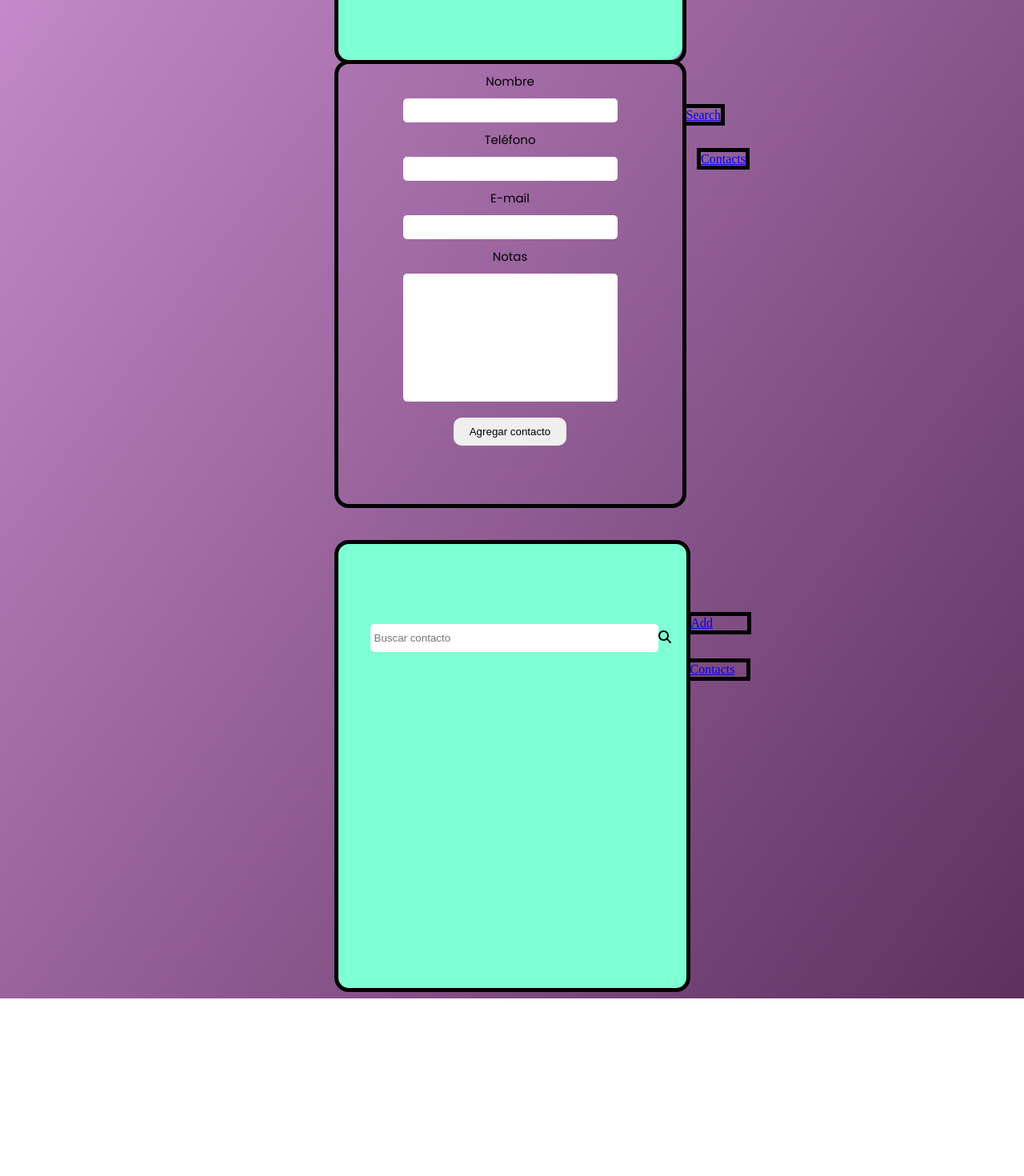
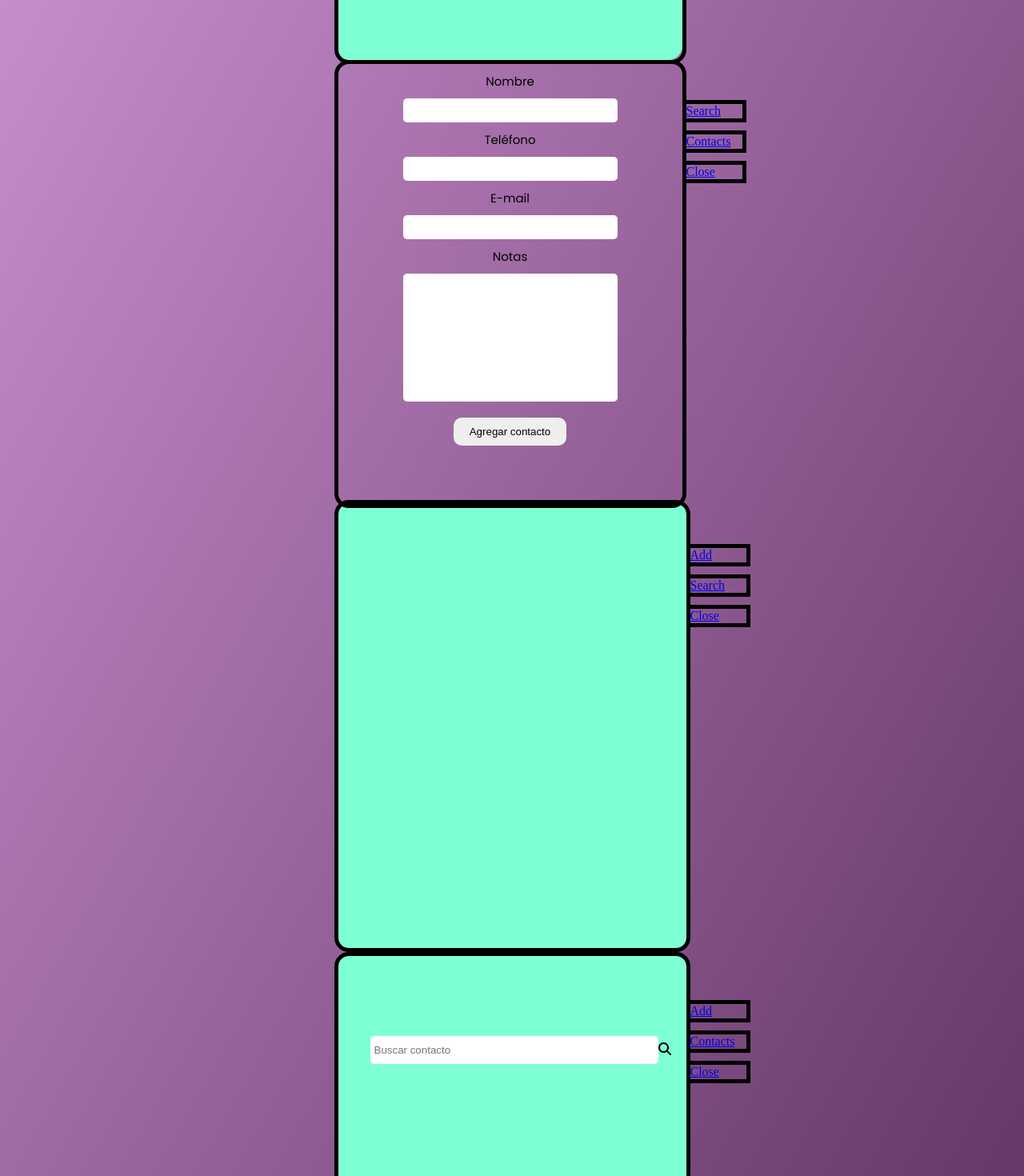
Before and after one commit to ana-mul/Directorio, a React (Vite) app in the folder DirectorioContactos/: page / in a window 1280 px wide. Shown: the part 500-1970 px from the top of the page at 80% size. Before the commit the page ends 1748 px from the top, so only its background shows below. Built offline with nearby package versions, Linux system fonts and the light colour scheme.

Commit message:
actualizacionfluidez

```diff
--- a/DirectorioContactos/src/components/add-contact/add.css
+++ b/DirectorioContactos/src/components/add-contact/add.css
@@ -50,18 +50,16 @@ button {
   border: none;
   border-radius: 10px;
 }
+.div-span-add{
+  display: flex;
+  flex-direction: column;
+  gap:10px;
+  position: relative;
+  bottom:510px;
+  left: 435px;
+}
 
 span{
-    position: relative;
     border: 5px solid black;
     width: 70px;
 }
-.search-span-add {
-  bottom: 500px;
-  left: 435px;
-}
-
-.contact-span-add {
-  bottom: 445px;
-  left: 400px;
-}
--- a/DirectorioContactos/src/components/add-contact/add.jsx
+++ b/DirectorioContactos/src/components/add-contact/add.jsx
@@ -5,7 +5,7 @@ const Add = (props) => {
   // Este componente contendrá un formulario para agregar nuevos contactos.
   // Deberá manejar los eventos de entrada del formulario y enviar la información del nuevo contacto al componente App para ser agregado a la lista de contactos.
 
-  const { name, phone, email, notes, add, inputNa, inputP, inputE, inputNo, showForm, toggleSection } = props;
+  const { name, phone, email, notes, add, inputNa, inputP, inputE, inputNo } = props;
 
   return (
     <>
@@ -13,7 +13,6 @@ const Add = (props) => {
 Este componente se encargaría de contener el formulario para agregar nuevos contactos.
 Debería tener los campos de entrada (inputs) necesarios para ingresar la información del contacto, como nombre, número de teléfono, dirección, etc. */}
       <div>
-        {/* {showForm && ( */}
       <section className="section-add">
         <div>
           <form className="form" action="">
@@ -28,6 +27,7 @@ Debería tener los campos de entrada (inputs) necesarios para ingresar la inform
             <button onClick={(e) => { e.preventDefault(); add(); }}>Agregar contacto</button>
           </form>
         </div>
+        <div className="div-span-add">
         <span className="search-span-add">
             <a href="#" className="search-a">
               Search
@@ -38,6 +38,13 @@ Debería tener los campos de entrada (inputs) necesarios para ingresar la inform
               Contacts
             </a>
           </span>
+          <span className="close-span-add">
+            <a href="#" target="_blank" className="close-a">
+              Close
+            </a>
+          </span>
+        </div>
+
       </section>
       {/* )} */}
       </div>
--- a/DirectorioContactos/src/components/app/App.css
+++ b/DirectorioContactos/src/components/app/App.css
@@ -1,4 +1,5 @@
 .section-app {
+  display: flex;
   width: 435px;
   height: 555px;
   border-radius: 18px;
@@ -34,6 +35,33 @@ span {
   left: 250px;
 }
 
-.hidden{
-    display: none;
+.section-open{
+  display: none;
+  flex-direction: row;
+  width: 860px;
+  height: 555px;
+  border-radius: 18px;
+  background-color: aquamarine;
 }
+
+.div-app-left{
+  display: none;
+  border: 1px solid black;
+  border-right: none;
+  width:430px;
+  border-top-left-radius: 18px;
+  border-bottom-left-radius: 18px;
+}
+.div-app-right{
+  display: none;
+  display: none;
+  flex-direction: column;
+  justify-content: center;
+  gap:20px;
+  padding: 0 15px ;
+  border: 1px solid black;
+  border-left: 5px dashed white;
+  width:430px;
+  border-top-right-radius: 18px;
+  border-bottom-right-radius: 18px;
+}
--- a/DirectorioContactos/src/components/app/App.jsx
+++ b/DirectorioContactos/src/components/app/App.jsx
@@ -87,24 +87,47 @@ function App() {
   //IMAGEN
   const image = "src/assets/imgcontact.png";
 
-  //FORMULA PARA MOSTRAR FORMULARIO AGREGAR
-  // const [showForm, setShowForm] = useState(false);
-  // const [hideCover, setHideCover] = useState (false);
-  // const toggleSection = () => {
-  //   setShowForm(!showForm);
-  //   setHideCover(!hideCover);
-  // };
+  //FORMULA PARA MOSTRAR LIBRO ABIERTO
+  const [showOpen, setShowOpen] = useState(false);
+  // const [hideCover, setHideCover] = useState(false);
+  const toggleSection = () => {
+    setShowOpen(!showOpen);
+    // setHideCover(!hideCover);
+    console.log("show", showOpen);
+    // console.log("hide", hideCover)
+  };
 
   return (
     <>
-      {/* <section className={`section-app ${hideCover ? 'hidden' : ''}`}> */}
-      <section className="section-app">
+      <section
+        className="section-app"
+        style={{ display: showOpen ? "none" : "block" }}
+      >
         <div className="book-container">
-        <img src={image} alt="" />
-          <h1>Mis Contactos</h1>
+          <img src={image} alt="" />
+          <h1>Adress Book</h1>
+          <button className="open-book" onClick={() => setShowOpen(true)}>
+            Open
+          </button>
         </div>
-        <div className="book-open"></div>
       </section>
+      <div>
+        <section
+          className="section-open"
+          style={{ display: showOpen ? "flex" : "none" }}
+        >
+          <div className="div-app-left"  style={{ display: showOpen ? "flex" : "none" }}></div>
+          <div className="div-app-right"  style={{ display: showOpen ? "flex" : "none" }}>
+            {" "}
+            <button className="btn-add">Add new contact</button>
+            <button className="btn-search">Find a contact</button>
+            <button className="btn-contacts">Contact List</button>
+            <button className="btn-close" onClick={() => setShowOpen(false)}>
+              Close Adress Book
+            </button>
+          </div>
+        </section>
+      </div>
       <div>
         <Add
           name={name}
@@ -116,8 +139,6 @@ function App() {
           inputP={inputPhone}
           inputE={inputEmail}
           inputNo={inputNotes}
-          // showForm={showForm}
-          // toggleSection={toggleSection}
         />
         <Contact
           contact={contact}
--- /dev/null
+++ b/DirectorioContactos/src/components/contact-list/list.css
@@ -0,0 +1,18 @@
+.section-list{
+    width: 435px;
+    height: 555px;
+    border-radius: 18px;
+    background-color: aquamarine;
+    border: 5px solid black;
+    display: flex;
+    flex-direction: column;
+}
+
+.div-span-list{
+    display: flex;
+    flex-direction: column;
+    gap:10px;
+    position: relative;
+    top:50px;
+    left: 435px;
+  }
--- a/DirectorioContactos/src/components/contact-list/list.jsx
+++ b/DirectorioContactos/src/components/contact-list/list.jsx
@@ -1,6 +1,7 @@
 import React from "react";
 import { FontAwesomeIcon } from "@fortawesome/react-fontawesome";
 import { faTrash } from "@fortawesome/free-solid-svg-icons";
+import '../contact-list/list.css';
 
 const List = (props) => {
   const { contact, remove } = props;
@@ -11,7 +12,25 @@ const List = (props) => {
 
   return (
     <>
-      <div>
+    <section className="section-list">
+    <div className="div-span-list">
+        <span className="add-span-list">
+            <a href="#" className="add-a" >
+              Add
+            </a>
+          </span>
+          <span className="search-span-filter">
+            <a href="#" target="_blank" className="search-a">
+              Search
+            </a>
+          </span>
+          <span className="close-span-filter">
+            <a href="#" target="_blank" className="close-a">
+              Close
+            </a>
+          </span>
+        </div>
+    <div className="div-list">
         <ul>
           {contact.map((contacts, index) => (
             <li key={index}>
@@ -37,6 +56,8 @@ const List = (props) => {
           ))}
         </ul>
       </div>
+    </section>
+
       {/* Este componente mostrará la lista de contactos.
 Podría contener una estructura HTML para mostrar cada contacto individualmente, utilizando otro componente llamado Contacto.
 También podría tener botones de eliminación asociados a cada contacto, que llamarían a una función para eliminar el contacto correspondiente. */}
--- a/DirectorioContactos/src/components/filter/filter.css
+++ b/DirectorioContactos/src/components/filter/filter.css
@@ -7,18 +7,16 @@
   display: flex;
   flex-direction: column;
 }
-
+.div-span-filter{
+  display: flex;
+  flex-direction: column;
+  gap:10px;
+  position: relative;
+  bottom:130px;
+  left: 435px;
+}
 span {
-  position: relative;
   border: 5px solid black;
-}
-.add-span-filter {
-  bottom: 100px;
-  left: 436px;
-}
-.contact-span-filter {
-  bottom: 70px;
-  left: 435px;
 }
 
 .input-filter {
--- a/DirectorioContactos/src/components/filter/filter.jsx
+++ b/DirectorioContactos/src/components/filter/filter.jsx
@@ -35,6 +35,7 @@ const Filter = (props) => {
               ))}
           </ul>
         </div>
+        <div className="div-span-filter">
         <span className="add-span-filter">
             <a href="#" className="add-a" >
               Add
@@ -45,6 +46,13 @@ const Filter = (props) => {
               Contacts
             </a>
           </span>
+          <span className="close-span-filter">
+            <a href="#" target="_blank" className="close-a">
+              Close
+            </a>
+          </span>
+        </div>
+
       </section>
     </>
   );
```
